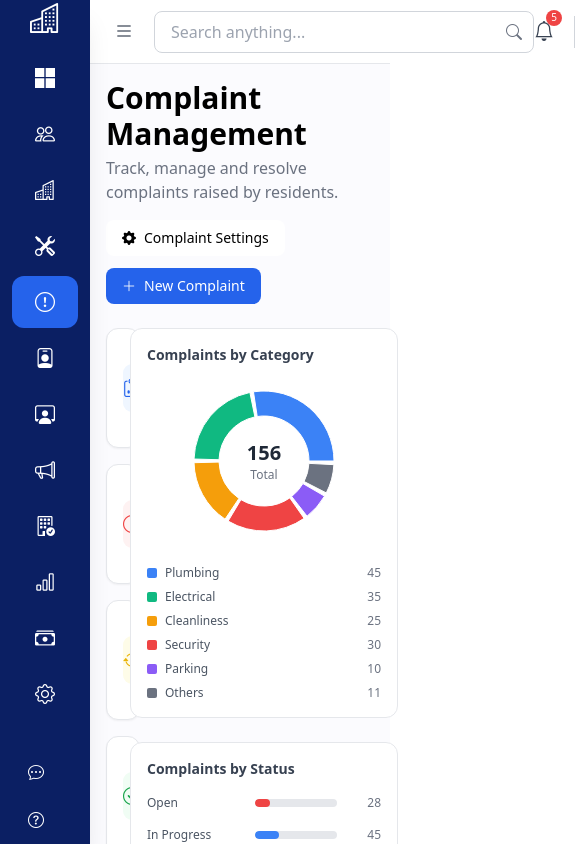
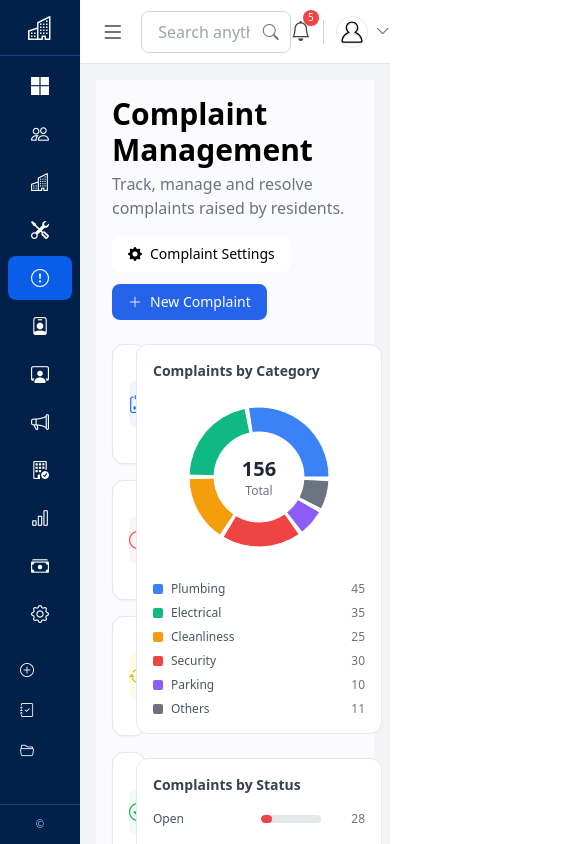
Before and after one commit to classrepo24/societymanagement-react, a React (Create React App) app: page /complaints in a window 390 px wide. Shown: the top 844 px of the page, 585 px wide, since content can reach past the window. Built offline with nearby package versions, Linux system fonts and the light colour scheme.

Commit message:
Refactor layout: sidebar overlay + fixed header and responsive main layout

```diff
--- a/src/App.js
+++ b/src/App.js
@@ -7,17 +7,25 @@ function App() {
   const [isSidebarOpen, setIsSidebarOpen] = useState(false);
 
   return (
-    <div className="bg-gray-100 min-h-screen">
-      <Sidebar isSidebarOpen={isSidebarOpen} />
+    <div className="flex h-screen bg-gray-100 overflow-hidden">
 
-      <div
-        className={`transition-all duration-300 ${
-          isSidebarOpen ? "ml-[280px]" : "ml-[90px]"
-        }`}
-      >
+      {/* SIDEBAR */}
+      <Sidebar
+        isSidebarOpen={isSidebarOpen}
+        setIsSidebarOpen={setIsSidebarOpen}
+      />
+
+      {/* MAIN AREA */}
+      <div className="flex flex-col flex-1 min-w-0">
+
+        {/* HEADER */}
         <Header setIsSidebarOpen={setIsSidebarOpen} />
 
-        <AllRoutes />
+        {/* CONTENT */}
+        <main className="flex-1 overflow-auto min-w-0 p-4">
+          <AllRoutes />
+        </main>
+
       </div>
     </div>
   );
--- a/src/layouts/Header.jsx
+++ b/src/layouts/Header.jsx
@@ -3,60 +3,67 @@ import profile from "../assets/profile.svg";
 
 export const Header = ({ setIsSidebarOpen }) => {
   return (
-    <div className="h-16 bg-white flex items-center justify-between px-6 border-b border-gray-200">
+    <div className="h-16 bg-white flex items-center justify-between px-4 sm:px-6 border-b border-gray-200 shrink-0">
 
-      {/* Left */}
-      <div className="flex items-center gap-5">
+      {/* LEFT SECTION */}
+      <div className="flex items-center gap-3 sm:gap-5 min-w-0">
 
+        {/* MENU BUTTON */}
         <button
-          onClick={() => setIsSidebarOpen((show) => !show)}
-          className="text-xl text-gray-700"
+          onClick={() => setIsSidebarOpen((prev) => !prev)}
+          className="text-2xl text-gray-700 hover:bg-gray-100 w-10 h-10 flex items-center justify-center rounded-lg"
         >
           <i className="bi bi-list"></i>
         </button>
 
-        <div className="relative w-[380px]">
+        {/* SEARCH */}
+        <div className="relative w-[180px] sm:w-[300px] md:w-[380px]">
           <input
             type="text"
             placeholder="Search anything..."
-            className="w-full border border-gray-300 rounded-lg py-2 pl-4 pr-10 outline-none"
+            className="w-full border border-gray-300 rounded-lg py-2 pl-4 pr-10 outline-none focus:ring-2 focus:ring-blue-200"
           />
 
           <i className="bi bi-search absolute right-3 top-1/2 -translate-y-1/2 text-gray-500"></i>
         </div>
+
       </div>
 
-      {/* Right */}
-      <div className="flex items-center gap-5">
+      {/* RIGHT SECTION */}
+      <div className="flex items-center gap-3 sm:gap-5">
 
-        <div className="relative">
-          <i className="bi bi-bell text-xl text-gray-700 cursor-pointer"></i>
+        {/* NOTIFICATION */}
+        <div className="relative cursor-pointer">
+          <i className="bi bi-bell text-xl text-gray-700"></i>
 
           <span className="absolute -top-2 -right-2 bg-red-500 text-white text-[10px] w-4 h-4 rounded-full flex items-center justify-center">
             5
           </span>
         </div>
 
-        <div className="h-8 border-l border-gray-300"></div>
+        {/* DIVIDER */}
+        <div className="h-6 border-l border-gray-300"></div>
 
-        <div className="flex items-center gap-3 cursor-pointer">
+        {/* PROFILE */}
+        <div className="flex items-center gap-2 sm:gap-3 cursor-pointer">
+
           <img
             src={profile}
             alt="profile"
-            className="w-10 h-10 rounded-full border"
+            className="w-8 h-8 sm:w-10 sm:h-10 rounded-full border"
           />
 
-          <div>
+          <div className="hidden sm:block leading-tight">
             <h4 className="text-sm font-semibold">
               Admin User
             </h4>
-
             <p className="text-xs text-gray-500">
               Super Admin
             </p>
           </div>
 
-          <i className="bi bi-chevron-down text-sm"></i>
+          <i className="bi bi-chevron-down text-sm text-gray-600"></i>
+
         </div>
 
       </div>
--- a/src/layouts/Sidebar.jsx
+++ b/src/layouts/Sidebar.jsx
@@ -1,198 +1,128 @@
 import React from "react";
-import { Link, NavLink } from "react-router-dom";
+import { NavLink, useLocation } from "react-router-dom";
 
-export const Sidebar = ({ isSidebarOpen = true }) => {
+export const Sidebar = ({ isSidebarOpen }) => {
+  const location = useLocation();
+
+  const linkClass = ({ isActive }) =>
+    `flex items-center rounded-lg transition-all duration-200
+     ${isSidebarOpen ? "gap-3 px-3 py-2 text-sm" : "justify-center py-2"}
+     ${isActive ? "bg-[#095de8]" : "hover:bg-[#0b2f63]"}`;
+
   return (
     <aside
-      className={`fixed left-0 top-0 h-screen bg-[#0B1F63] text-white flex flex-col shadow-xl transition-all duration-300 overflow-y-auto ${
-        isSidebarOpen ? "w-[280px]" : "w-[90px]"
-      }`}
+      className={`
+        h-screen bg-[#01214a] text-white flex flex-col
+        transition-all duration-300 flex-shrink-0
+        overflow-y-auto
+        ${isSidebarOpen ? "w-[260px]" : "w-[80px]"}
+      `}
     >
+
       {/* LOGO */}
-      <div className="h-[85px] flex items-center px-4">
-        <Link
+      <div className="h-14 flex items-center px-3 border-b border-blue-900 flex-shrink-0">
+        <NavLink
           to="/dashboard"
           className={`flex items-center w-full ${
-            isSidebarOpen ? "gap-3" : "justify-center"
+            isSidebarOpen ? "gap-2" : "justify-center"
           }`}
-          title="Society Management System"
         >
-          <i className="bi bi-buildings text-3xl flex-shrink-0"></i>
+          <i className="bi bi-buildings text-2xl"></i>
 
           {isSidebarOpen && (
-            <div className="flex flex-col leading-tight">
-              <h2 className="text-xl font-bold">Society</h2>
-              <p className="text-[11px] text-blue-200">
-                MANAGEMENT SYSTEM
-              </p>
+            <div className="leading-tight">
+              <h2 className="text-base font-bold">SOCIETY</h2>
+              <p className="text-[10px] text-blue-200"> MANAGEMENT SYSTEM</p>
             </div>
           )}
-        </Link>
-      </div>
-
-      {/* MENU */}
-      <div className="flex-1 px-3 py-4 space-y-1">
-{isSidebarOpen && <p className="py-3">MAIN MENU</p>}
-        <NavLink
-          to="/dashboard"
-          title="Dashboard"
-          className={({ isActive }) =>
-            `flex items-center rounded-xl transition ${
-              isSidebarOpen ? "gap-3 px-4 py-3" : "justify-center py-3"
-            } ${isActive ? "bg-blue-600" : "hover:bg-blue-800"}`
-          }
-        >
-          <i className="bi bi-microsoft text-xl"></i>
-          {isSidebarOpen && <span>Dashboard</span>}
-        </NavLink>
-
-        <NavLink to="/resident" title="Residents"
-          className={({ isActive }) =>
-            `flex items-center rounded-xl transition ${
-              isSidebarOpen ? "gap-3 px-4 py-3" : "justify-center py-3"
-            } ${isActive ? "bg-blue-600" : "hover:bg-blue-800"}`
-          }
-        >
-          <i className="bi bi-people text-xl"></i>
-          {isSidebarOpen && <span>Residents</span>}
-        </NavLink>
-
-        <NavLink to="/flats" title="Flats"
-          className={({ isActive }) =>
-            `flex items-center rounded-xl transition ${
-              isSidebarOpen ? "gap-3 px-4 py-3" : "justify-center py-3"
-            } ${isActive ? "bg-blue-600" : "hover:bg-blue-800"}`
-          }
-        >
-          <i className="bi bi-buildings text-xl"></i>
-          {isSidebarOpen && <span>Flats</span>}
-        </NavLink>
-
-        <NavLink to="/maintenance" title="Maintenance"
-          className={({ isActive }) =>
-            `flex items-center rounded-xl transition ${
-              isSidebarOpen ? "gap-3 px-4 py-3" : "justify-center py-3"
-            } ${isActive ? "bg-blue-600" : "hover:bg-blue-800"}`
-          }
-        >
-          <i className="bi bi-tools text-xl"></i>
-          {isSidebarOpen && <span>Maintenance</span>}
-        </NavLink>
-
-        <NavLink to="/complaints" title="Complaints"
-          className={({ isActive }) =>
-            `flex items-center rounded-xl transition ${
-              isSidebarOpen ? "gap-3 px-4 py-3" : "justify-center py-3"
-            } ${isActive ? "bg-blue-600" : "hover:bg-blue-800"}`
-          }
-        >
-          <i className="bi bi-exclamation-circle text-xl"></i>
-          {isSidebarOpen && <span>Complaints</span>}
-        </NavLink>
-
-        <NavLink to="/visitors" title="Visitors"
-          className={({ isActive }) =>
-            `flex items-center rounded-xl transition ${
-              isSidebarOpen ? "gap-3 px-4 py-3" : "justify-center py-3"
-            } ${isActive ? "bg-blue-600" : "hover:bg-blue-800"}`
-          }
-        >
-          <i className="bi bi-person-badge text-xl"></i>
-          {isSidebarOpen && <span>Visitors</span>}
-        </NavLink>
-
-        <NavLink to="/staff" title="Staff"
-          className={({ isActive }) =>
-            `flex items-center rounded-xl transition ${
-              isSidebarOpen ? "gap-3 px-4 py-3" : "justify-center py-3"
-            } ${isActive ? "bg-blue-600" : "hover:bg-blue-800"}`
-          }
-        >
-          <i className="bi bi-person-workspace text-xl"></i>
-          {isSidebarOpen && <span>Staff</span>}
-        </NavLink>
-
-        <NavLink to="/notices" title="Notices"
-          className={({ isActive }) =>
-            `flex items-center rounded-xl transition ${
-              isSidebarOpen ? "gap-3 px-4 py-3" : "justify-center py-3"
-            } ${isActive ? "bg-blue-600" : "hover:bg-blue-800"}`
-          }
-        >
-          <i className="bi bi-megaphone text-xl"></i>
-          {isSidebarOpen && <span>Notices</span>}
-        </NavLink>
-
-        <NavLink to="/amenities" title="Amenities"
-          className={({ isActive }) =>
-            `flex items-center rounded-xl transition ${
-              isSidebarOpen ? "gap-3 px-4 py-3" : "justify-center py-3"
-            } ${isActive ? "bg-blue-600" : "hover:bg-blue-800"}`
-          }
-        >
-          <i className="bi bi-building-check text-xl"></i>
-          {isSidebarOpen && <span>Amenities</span>}
-        </NavLink>
-
-        <NavLink to="/reports" title="Reports"
-          className={({ isActive }) =>
-            `flex items-center rounded-xl transition ${
-              isSidebarOpen ? "gap-3 px-4 py-3" : "justify-center py-3"
-            } ${isActive ? "bg-blue-600" : "hover:bg-blue-800"}`
-          }
-        >
-          <i className="bi bi-bar-chart text-xl"></i>
-          {isSidebarOpen && <span>Reports</span>}
-        </NavLink>
-
-        <NavLink to="/finance" title="Finance"
-          className={({ isActive }) =>
-            `flex items-center rounded-xl transition ${
-              isSidebarOpen ? "gap-3 px-4 py-3" : "justify-center py-3"
-            } ${isActive ? "bg-blue-600" : "hover:bg-blue-800"}`
-          }
-        >
-          <i className="bi bi-cash-stack text-xl"></i>
-          {isSidebarOpen && <span>Finance</span>}
-        </NavLink>
-
-        <NavLink to="/settings" title="Settings"
-          className={({ isActive }) =>
-            `flex items-center rounded-xl transition ${
-              isSidebarOpen ? "gap-3 px-4 py-3" : "justify-center py-3"
-            } ${isActive ? "bg-blue-600" : "hover:bg-blue-800"}`
-          }
-        >
-          <i className="bi bi-gear text-xl"></i>
-          {isSidebarOpen && <span>Settings</span>}
         </NavLink>
       </div>
 
-      {/* BOTTOM */}
-      <div className="px-3 py-3">
-{isSidebarOpen && <p>OTHER</p>}
-        <NavLink to="/messages" title="Messages"
-          className="flex items-center gap-3 px-4 py-3 rounded-xl hover:bg-blue-800"
-        >
-          <i className="bi bi-chat-dots"></i>
-          {isSidebarOpen && <span>Messages</span>}
-        </NavLink>
+      {/* MAIN MENU */}
+      <div className="px-2 py-2 space-y-1">
+        {isSidebarOpen && (
+          <p className="text-[10px] text-blue-300 px-2 mt-2 mb-1">
+            MAIN MENU
+          </p>
+        )}
 
-        <NavLink to="/help-support" title="Help & Support"
-          className="flex items-center gap-3 px-4 py-3 rounded-xl hover:bg-blue-800"
-        >
-          <i className="bi bi-question-circle"></i>
-          {isSidebarOpen && <span>Help & Support</span>}
-        </NavLink>
+        {[
+          ["dashboard", "bi-microsoft", "Dashboard"],
+          ["resident", "bi-people", "Residents"],
+          ["flats", "bi-buildings", "Flats"],
+          ["maintenance", "bi-tools", "Maintenance"],
+          ["complaints", "bi-exclamation-circle", "Complaints"],
+          ["visitors", "bi-person-badge", "Visitors"],
+          ["staff", "bi-person-workspace", "Staff"],
+          ["notices", "bi-megaphone", "Notices"],
+          ["amenities", "bi-building-check", "Amenities"],
+          ["reports", "bi-bar-chart", "Reports"],
+          ["finance", "bi-cash-stack", "Finance"],
+          ["settings", "bi-gear", "Settings"],
+        ].map(([path, icon, label]) => (
+          <NavLink key={path} to={`/${path}`} className={linkClass}>
+            <i className={`${icon} text-lg`}></i>
+            {isSidebarOpen && <span>{label}</span>}
+          </NavLink>
+        ))}
+      </div>
 
-        <div className="mt-3 pt-3 border-t border-blue-800">
-          {isSidebarOpen && (
-            <p className="text-center text-[11px] text-blue-300">
-              © 2025 Society Management System
-            </p>
-          )}
-        </div>
+      {/* QUICK LINKS (BOTTOM BUT NOT FIXED) */}
+      <div className="px-2 py-2 space-y-1">
+
+        {/* DASHBOARD */}
+        {location.pathname === "/dashboard" && (
+          <>
+            {isSidebarOpen && (
+              <p className="text-[10px] text-blue-300 px-2 mt-2">
+                OTHER
+              </p>
+            )}
+
+            <button className="flex items-center gap-2 px-3 py-2 rounded-lg hover:bg-[#0b2f63] w-full text-sm">
+              <i className="bi bi-chat-dots"></i>
+              {isSidebarOpen && "Messages"}
+            </button>
+
+            <button className="flex items-center gap-2 px-3 py-2 rounded-lg hover:bg-[#0b2f63] w-full text-sm">
+              <i className="bi bi-question-circle"></i>
+              {isSidebarOpen && "Help & Support"}
+            </button>
+          </>
+        )}
+
+        {/* COMPLAINTS */}
+        {location.pathname === "/complaints" && (
+          <>
+            {isSidebarOpen && (
+              <p className="text-[10px] text-blue-300 px-2 mt-2">
+                QUICK LINKS
+              </p>
+            )}
+
+            <button className="flex items-center gap-2 px-3 py-2 rounded-lg hover:bg-[#0b2f63] w-full text-sm">
+              <i className="bi bi-plus-circle"></i>
+              {isSidebarOpen && "Raise Complaint"}
+            </button>
+
+            <button className="flex items-center gap-2 px-3 py-2 rounded-lg hover:bg-[#0b2f63] w-full text-sm">
+              <i className="bi bi-journal-check"></i>
+              {isSidebarOpen && "My Complaints"}
+            </button>
+
+            <button className="flex items-center gap-2 px-3 py-2 rounded-lg hover:bg-[#0b2f63] w-full text-sm">
+              <i className="bi bi-folder2-open"></i>
+              {isSidebarOpen && "Categories"}
+            </button>
+          </>
+        )}
       </div>
+
+      {/* FOOTER (ALWAYS VISIBLE) */}
+      <div className="mt-auto border-t border-blue-900 px-2 py-3 text-center text-[10px] text-blue-300">
+        {isSidebarOpen ? "© 2025 Society System" : "©"}
+      </div>
+
     </aside>
   );
 };
```
